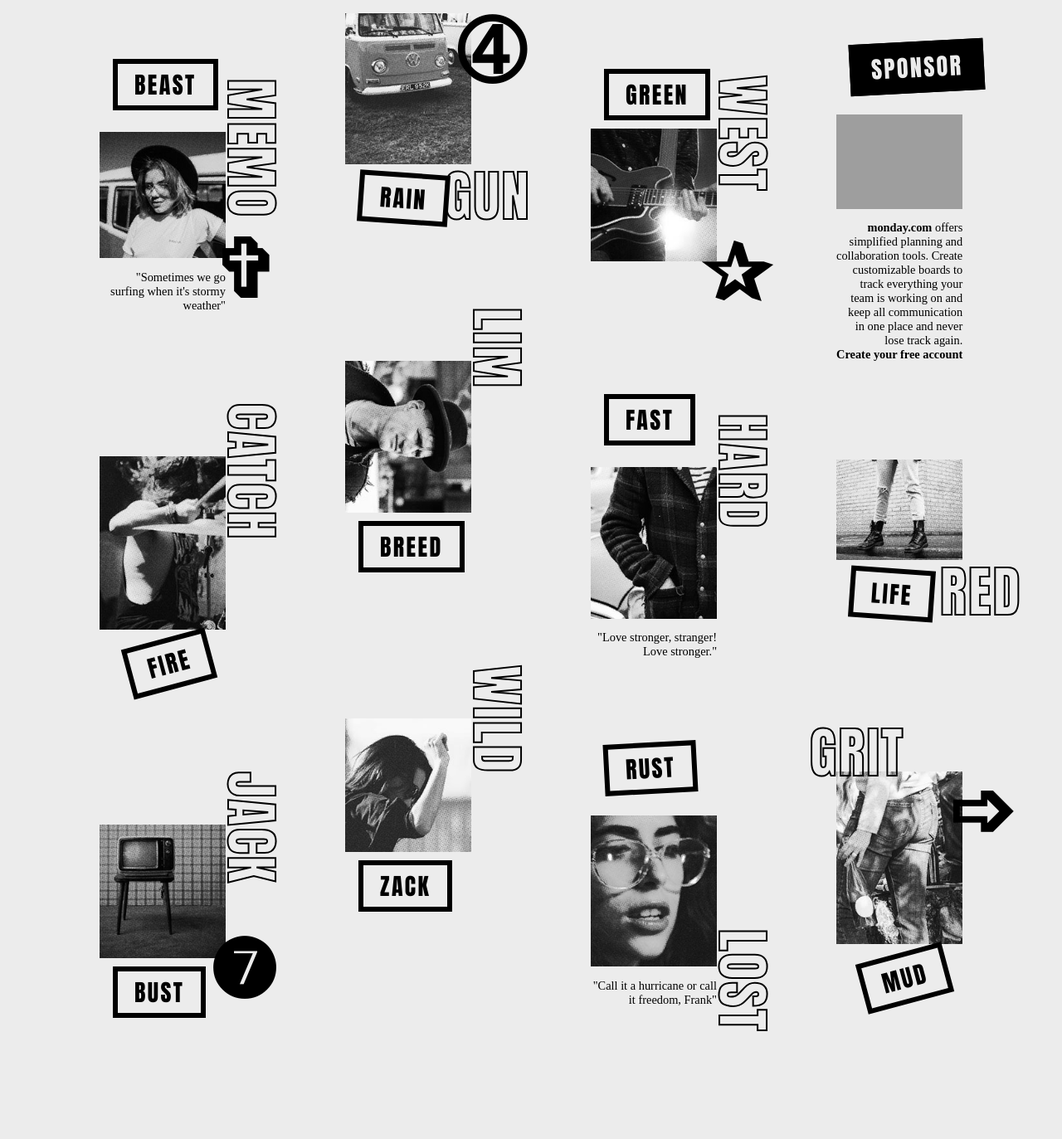
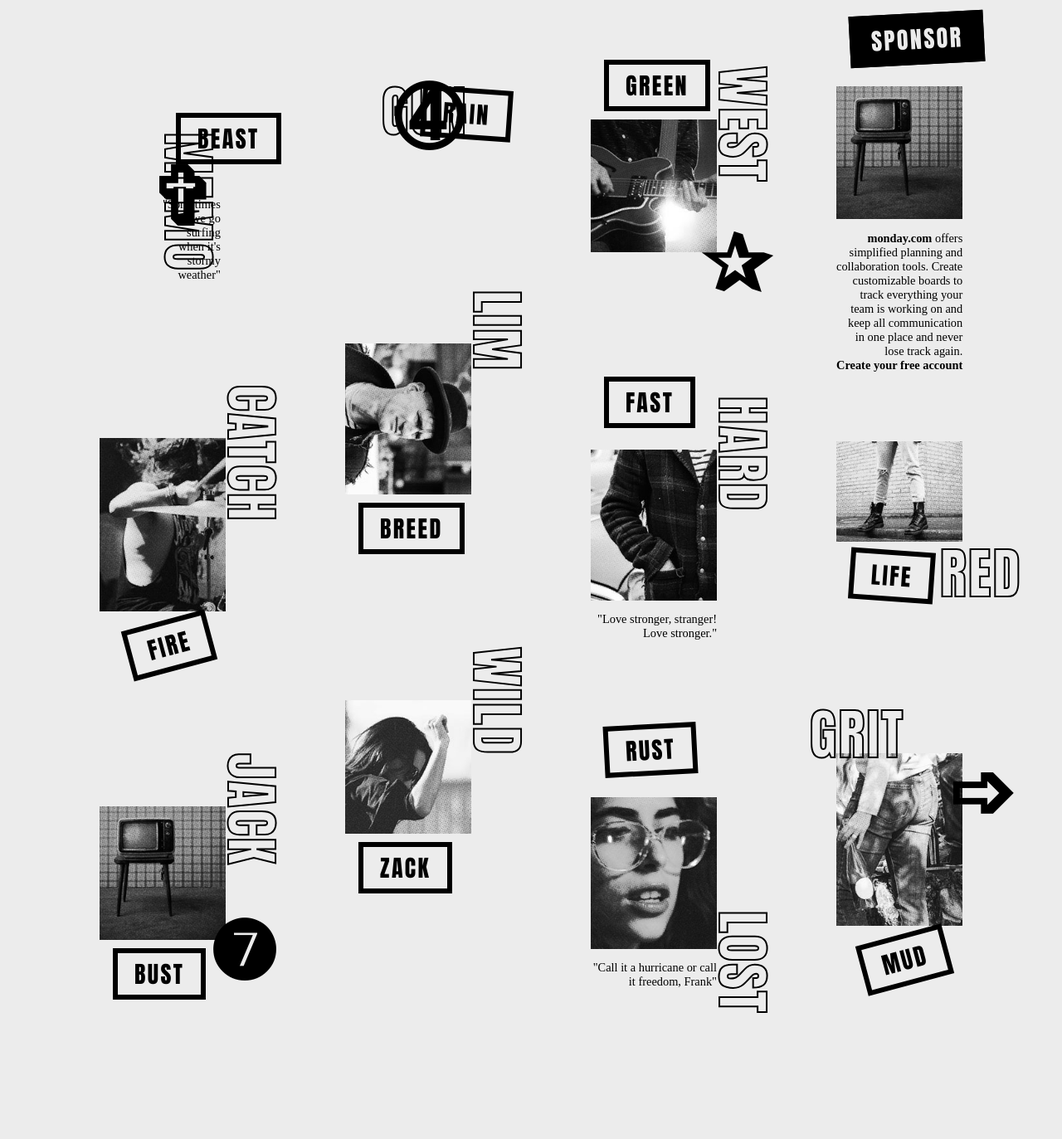
Before and after one commit to teilon/embra, a Django app: template app/templates/app/index.html in a window 1280 px wide. Shown: the part 101-1474 px from the top of the page at 83% size. After the commit the page ends 1322 px from the top, so only its background shows below. Run offline with Django 3.2, Linux system fonts and the light colour scheme; the template is opened without the code that fills it, so the values that code supplies are empty; some web fonts are replaced; grey boxes are pictures that could not be loaded.

Commit message:
run page temple

```diff
--- a/app/templates/app/index.html
+++ b/app/templates/app/index.html
@@ -1,3 +1,5 @@
+{% load staticfiles %}
+
 <!DOCTYPE html>
 <html lang="en" class="no-js">
 	<head>
@@ -7,9 +9,14 @@
 		<meta name="description" content="Grid Layout with Motion Hover Effect and Content Preview" />
 		<meta name="keywords" content="grid, css, layout, template, hover, content, gsap, tweenmax, overlay" />
 		<meta name="author" content="Codrops" />
-		<link rel="shortcut icon" href="favicon.ico">
-		<link rel="stylesheet" type="text/css" href="css/base.css" />
-		<script>document.documentElement.className="js";var supportsCssVars=function(){var e,t=document.createElement("style");return t.innerHTML="root: { --tmp-var: bold; }",document.head.appendChild(t),e=!!(window.CSS&&window.CSS.supports&&window.CSS.supports("font-weight","var(--tmp-var)")),t.parentNode.removeChild(t),e};supportsCssVars()||alert("Please view this demo in a modern browser that supports CSS Variables.");</script>
+		<link rel="shortcut icon" href="{% static 'app/favicon.ico' %}">
+		<link rel="stylesheet" type="text/css" href="{% static 'app/css/base.css' %}" />
+		<script>
+			document.documentElement.className="js";
+			var supportsCssVars=function(){
+				var e,t=document.createElement("style");
+				return t.innerHTML="root: { --tmp-var: bold; }",document.head.appendChild(t),e=!!(window.CSS&&window.CSS.supports&&window.CSS.supports("font-weight","var(--tmp-var)")),t.parentNode.removeChild(t),e};supportsCssVars()||alert("Please view this demo in a modern browser that supports CSS Variables.");
+		</script>
 	</head>
 	<body class="loading">
 		<svg class="hidden">
@@ -46,7 +53,7 @@
 					<a class="grid__item" href="#preview-1">
 						<div class="box">
 							<div class="box__shadow"></div>
-							<img class="box__img" src="img/1.jpg" alt="Some image"/>
+							<!--<img class="box__img" src="{% static 'app/img/1.jpg' %}" alt="Some image"/>-->
 							<h3 class="box__title"><span class="box__title-inner" data-hover="Memo">Memo</span></h3>
 							<h4 class="box__text"><span class="box__text-inner">Beast</span></h4>
 							<div class="box__deco">&#10014;</div>
@@ -56,7 +63,7 @@
 					<a class="grid__item" href="#preview-2">
 						<div class="box">
 							<div class="box__shadow"></div>
-							<img class="box__img" src="img/2.jpg" alt="Some image"/>
+							<!--<img class="box__img" src="{% static 'app/img/2.jpg' %}" alt="Some image"/>-->
 							<h3 class="box__title box__title--straight box__title--bottom"><span class="box__title-inner" data-hover="Gun">Gun</span></h3>
 							<h4 class="box__text box__text--bottom"><span class="box__text-inner box__text-inner--rotated1">Rain</span></h4>
 							<div class="box__deco box__deco--top">&#10115;</div>
@@ -65,7 +72,7 @@
 					<a class="grid__item" href="#preview-3">
 						<div class="box">
 							<div class="box__shadow"></div>
-							<img class="box__img" src="img/3.jpg" alt="Some image"/>
+							<img class="box__img" src="{% static 'app/img/3.jpg' %}" alt="Some image"/>
 							<h3 class="box__title"><span class="box__title-inner" data-hover="West">West</span></h3>
 							<h4 class="box__text box__text--topcloser"><span class="box__text-inner">Green</span></h4>
 							<div class="box__deco">&#10032;</div>
@@ -74,7 +81,7 @@
 					<a class="grid__item grid__item--noclick" href="http://go.thoughtleaders.io/253620180522">
 						<div class="box">
 							<div class="box__shadow"></div>
-							<img class="box__img" src="pater/monday.png" alt="Some image"/>
+							<img class="box__img" src="{% static 'app/img/4.jpg' %}" alt="Some image"/>
 							<h4 class="box__text"><span class="box__text-inner box__text-inner--rotated2 box__text-inner--reverse">Sponsor</span></h4>
 							<p class="box__content"><strong>monday.com</strong> offers simplified planning and collaboration tools. Create customizable boards to track everything your team is working on and keep all communication in one place and never lose track again. <strong>Create your free account</strong></p>
 						</div>
@@ -82,7 +89,7 @@
 					<a class="grid__item" href="#preview-4">
 						<div class="box">
 							<div class="box__shadow"></div>
-							<img class="box__img" src="img/5.jpg" alt="Some image"/>
+							<img class="box__img" src="{% static 'app/img/5.jpg' %}" alt="Some image"/>
 							<h3 class="box__title"><span class="box__title-inner" data-hover="Catch">Catch</span></h3>
 							<h4 class="box__text box__text--bottom box__text--right"><span class="box__text-inner box__text-inner--rotated3">Fire</span></h4>
 						</div>
@@ -90,7 +97,7 @@
 					<a class="grid__item" href="#preview-5">
 						<div class="box">
 							<div class="box__shadow"></div>
-							<img class="box__img" src="img/6.jpg" alt="Some image"/>
+							<img class="box__img" src="{% static 'app/img/6.jpg' %}" alt="Some image"/>
 							<h3 class="box__title"><span class="box__title-inner" data-hover="Lim">Lim</span></h3>
 							<h4 class="box__text box__text--bottomcloser"><span class="box__text-inner">Breed</span></h4>
 						</div>
@@ -98,7 +105,7 @@
 					<a class="grid__item" href="#preview-6">
 						<div class="box">
 							<div class="box__shadow"></div>
-							<img class="box__img" src="img/7.jpg" alt="Some image"/>
+							<img class="box__img" src="{% static 'app/img/7.jpg' %}" alt="Some image"/>
 							<h3 class="box__title"><span class="box__title-inner" data-hover="Hard">Hard</span></h3>
 							<h4 class="box__text"><span class="box__text-inner">Fast</span></h4>
 							<p class="box__content">"Love stronger, stranger! Love stronger."</p>
@@ -107,7 +114,7 @@
 					<a class="grid__item" href="#preview-7">
 						<div class="box">
 							<div class="box__shadow"></div>
-							<img class="box__img" src="img/8.jpg" alt="Some image"/>
+							<img class="box__img" src="{% static 'app/img/8.jpg' %}" alt="Some image"/>
 							<h3 class="box__title box__title--straight box__title--bottom"><span class="box__title-inner" data-hover="Red">Red</span></h3>
 							<h4 class="box__text box__title--bottom"><span class="box__text-inner box__text-inner--rotated1">Life</span></h4>
 						</div>
@@ -115,7 +122,7 @@
 					<a class="grid__item" href="#preview-8">
 						<div class="box">
 							<div class="box__shadow"></div>
-							<img class="box__img" src="img/4.jpg" alt="Some image"/>
+							<img class="box__img" src="{% static 'app/img/4.jpg' %}" alt="Some image"/>
 							<h3 class="box__title"><span class="box__title-inner" data-hover="Jack">Jack</span></h3>
 							<h4 class="box__text box__text--bottom"><span class="box__text-inner">Bust</span></h4>
 							<div class="box__deco">&#10108;</div>
@@ -124,7 +131,7 @@
 					<a class="grid__item" href="#preview-9">
 						<div class="box">
 							<div class="box__shadow"></div>
-							<img class="box__img" src="img/10.jpg" alt="Some image"/>
+							<img class="box__img" src="{% static 'app/img/10.jpg' %}" alt="Some image"/>
 							<h3 class="box__title"><span class="box__title-inner" data-hover="Wild">Wild</span></h3>
 							<h4 class="box__text box__text--bottom"><span class="box__text-inner">Zack</span></h4>
 						</div>
@@ -132,7 +139,7 @@
 					<a class="grid__item" href="#preview-10">
 						<div class="box">
 							<div class="box__shadow"></div>
-							<img class="box__img" src="img/11.jpg" alt="Some image"/>
+							<img class="box__img" src="{% static 'app/img/11.jpg' %}" alt="Some image"/>
 							<h3 class="box__title box__title--bottom"><span class="box__title-inner" data-hover="Lost">Lost</span></h3>
 							<h4 class="box__text"><span class="box__text-inner box__text-inner--rotated2">Rust</span></h4>
 							<p class="box__content">"Call it a hurricane or call it freedom, Frank"</p>
@@ -141,7 +148,7 @@
 					<a class="grid__item" href="#preview-11">
 						<div class="box">
 							<div class="box__shadow"></div>
-							<img class="box__img" src="img/12.jpg" alt="Some image"/>
+							<img class="box__img" src="{% static 'app/img/12.jpg' %}" alt="Some image"/>
 							<h3 class="box__title box__title--straight box__title--left"><span class="box__title-inner" data-hover="Grit">Grit</span></h3>
 							<h4 class="box__text box__text--bottom box__text--right"><span class="box__text-inner box__text-inner--rotated3">Mud</span></h4>
 							<div class="box__deco box__deco--top">&#10153;</div>
@@ -154,7 +161,7 @@
 				<div class="overlay__item" id="preview-1">
 					<div class="box">
 						<div class="box__shadow"></div>
-						<img class="box__img box__img--original" src="img/original/1.jpg" alt="Some image"/>
+						<img class="box__img box__img--original" src="{% static 'app/img/original/1.jpg' %}" alt="Some image"/>
 						<h3 class="box__title"><span class="box__title-inner">Memo</span></h3>
 						<h4 class="box__text"><span class="box__text-inner">Beast</span></h4>
 						<div class="box__deco">&#10014;</div>
@@ -164,7 +171,7 @@
 				<div class="overlay__item" id="preview-2">
 					<div class="box">
 						<div class="box__shadow"></div>
-						<img class="box__img box__img--original" src="img/original/2.jpg" alt="Some image"/>
+						<img class="box__img box__img--original" src="{% static 'app/img/original/2.jpg' %}" alt="Some image"/>
 						<h3 class="box__title box__title--straight box__title--bottom"><span class="box__title-inner">Gun</span></h3>
 						<h4 class="box__text box__text--bottom"><span class="box__text-inner box__text-inner--rotated1">Rain</span></h4>
 						<div class="box__deco box__deco--top">&#10115;</div>
@@ -174,7 +181,7 @@
 				<div class="overlay__item" id="preview-3">
 					<div class="box">
 						<div class="box__shadow"></div>
-						<img class="box__img box__img--original" src="img/original/3.jpg" alt="Some image"/>
+						<img class="box__img box__img--original" src="{% static 'app/img/original/3.jpg' %}" alt="Some image"/>
 						<h3 class="box__title"><span class="box__title-inner">West</span></h3>
 						<h4 class="box__text box__text--topcloser"><span class="box__text-inner">Green</span></h4>
 						<div class="box__deco">&#10032;</div>
@@ -184,7 +191,7 @@
 				<div class="overlay__item" id="preview-4">
 					<div class="box">
 						<div class="box__shadow"></div>
-						<img class="box__img box__img--original" src="img/original/5.jpg" alt="Some image"/>
+						<img class="box__img box__img--original" src="{% static 'app/img/original/5.jpg' %}" alt="Some image"/>
 						<h3 class="box__title"><span class="box__title-inner">Catch</span></h3>
 						<h4 class="box__text box__text--bottom box__text--right"><span class="box__text-inner box__text-inner--rotated3">Fire</span></h4>
 					</div>
@@ -193,7 +200,7 @@
 				<div class="overlay__item" id="preview-5">
 					<div class="box">
 						<div class="box__shadow"></div>
-						<img class="box__img box__img--original" src="img/original/6.jpg" alt="Some image"/>
+						<img class="box__img box__img--original" src="{% static 'app/img/original/6.jpg' %}" alt="Some image"/>
 						<h3 class="box__title"><span class="box__title-inner">Lim</span></h3>
 						<h4 class="box__text box__text--bottomcloser"><span class="box__text-inner">Breed</span></h4>
 					</div>
@@ -202,7 +209,7 @@
 				<div class="overlay__item" id="preview-6">
 					<div class="box">
 						<div class="box__shadow"></div>
-						<img class="box__img box__img--original" src="img/original/7.jpg" alt="Some image"/>
+						<img class="box__img box__img--original" src="{% static 'app/img/original/7.jpg' %}" alt="Some image"/>
 						<h3 class="box__title"><span class="box__title-inner">Hard</span></h3>
 						<h4 class="box__text"><span class="box__text-inner">Fast</span></h4>
 					</div>
@@ -211,7 +218,7 @@
 				<div class="overlay__item" id="preview-7">
 					<div class="box">
 						<div class="box__shadow"></div>
-						<img class="box__img box__img--original" src="img/original/8.jpg" alt="Some image"/>
+						<img class="box__img box__img--original" src="{% static 'app/img/original/8.jpg' %}" alt="Some image"/>
 						<h3 class="box__title box__title--straight box__title--bottom"><span class="box__title-inner">Red</span></h3>
 						<h4 class="box__text box__title--bottom"><span class="box__text-inner box__text-inner--rotated1">Life</span></h4>
 					</div>
@@ -220,7 +227,7 @@
 				<div class="overlay__item" id="preview-8">
 					<div class="box">
 						<div class="box__shadow"></div>
-						<img class="box__img box__img--original" src="img/original/9.jpg" alt="Some image"/>
+						<img class="box__img box__img--original" src="{% static 'app/img/original/9.jpg' %}" alt="Some image"/>
 						<h3 class="box__title"><span class="box__title-inner">Jack</span></h3>
 						<h4 class="box__text box__text--bottom"><span class="box__text-inner">Bust</span></h4>
 						<div class="box__deco">&#10108;</div>
@@ -230,7 +237,7 @@
 				<div class="overlay__item" id="preview-9">
 					<div class="box">
 						<div class="box__shadow"></div>
-						<img class="box__img box__img--original" src="img/original/10.jpg" alt="Some image"/>
+						<img class="box__img box__img--original" src="{% static 'app/img/original/10.jpg' %}" alt="Some image"/>
 						<h3 class="box__title"><span class="box__title-inner">Wild</span></h3>
 						<h4 class="box__text box__text--bottom"><span class="box__text-inner">Zack</span></h4>
 					</div>
@@ -239,7 +246,7 @@
 				<div class="overlay__item" id="preview-10">
 					<div class="box">
 						<div class="box__shadow"></div>
-						<img class="box__img box__img--original" src="img/original/11.jpg" alt="Some image"/>
+						<img class="box__img box__img--original" src="{% static 'app/img/original/11.jpg' %}" alt="Some image"/>
 						<h3 class="box__title box__title--bottom"><span class="box__title-inner">Lost</span></h3>
 						<h4 class="box__text"><span class="box__text-inner box__text-inner--rotated2">Rust</span></h4>
 					</div>
@@ -248,7 +255,7 @@
 				<div class="overlay__item" id="preview-11">
 					<div class="box">
 						<div class="box__shadow"></div>
-						<img class="box__img box__img--original" src="img/original/12.jpg" alt="Some image"/>
+						<img class="box__img box__img--original" src="{% static 'app/img/original/12.jpg' %}" alt="Some image"/>
 						<h3 class="box__title box__title--straight box__title--left"><span class="box__title-inner">Grit</span></h3>
 						<h4 class="box__text box__text--bottom box__text--right"><span class="box__text-inner box__text-inner--rotated3">Mud</span></h4>
 						<div class="box__deco box__deco--top">&#10153;</div>
@@ -258,8 +265,8 @@
 				<button class="overlay__close"><svg class="icon icon--cross"><use xlink:href="#icon-cross"></use></svg></button>
 			</div>
 		</main>
-		<script src="js/imagesloaded.pkgd.min.js"></script>
-		<script src="js/TweenMax.min.js"></script>
-		<script src="js/demo.js"></script>
+		<script src="{% static 'app/js/imagesloaded.pkgd.min.js' %}"></script>
+		<script src="{% static 'app/js/TweenMax.min.js' %}"></script>
+		<script src="{% static 'app/js/demo.js' %}"></script>
 	</body>
 </html>
--- /dev/null
+++ b/app/urls.py
@@ -0,0 +1,7 @@
+from django.conf.urls import url
+
+from . import views
+
+urlpatterns = [
+    url(r'^$', views.index, name='index'),
+]
--- a/app/views.py
+++ b/app/views.py
@@ -1,3 +1,6 @@
 from django.shortcuts import render
 
-# Create your views here.
+
+def index(request):
+    context = {}
+    return render(request, 'app/index.html', context)
--- a/embra/urls.py
+++ b/embra/urls.py
@@ -13,9 +13,10 @@ Including another URLconf
     1. Import the include() function: from django.conf.urls import url, include
     2. Add a URL to urlpatterns:  url(r'^blog/', include('blog.urls'))
 """
-from django.conf.urls import url
+from django.conf.urls import url, include
 from django.contrib import admin
 
 urlpatterns = [
     url(r'^admin/', admin.site.urls),
+    url(r'', include('app.urls')),
 ]
```
